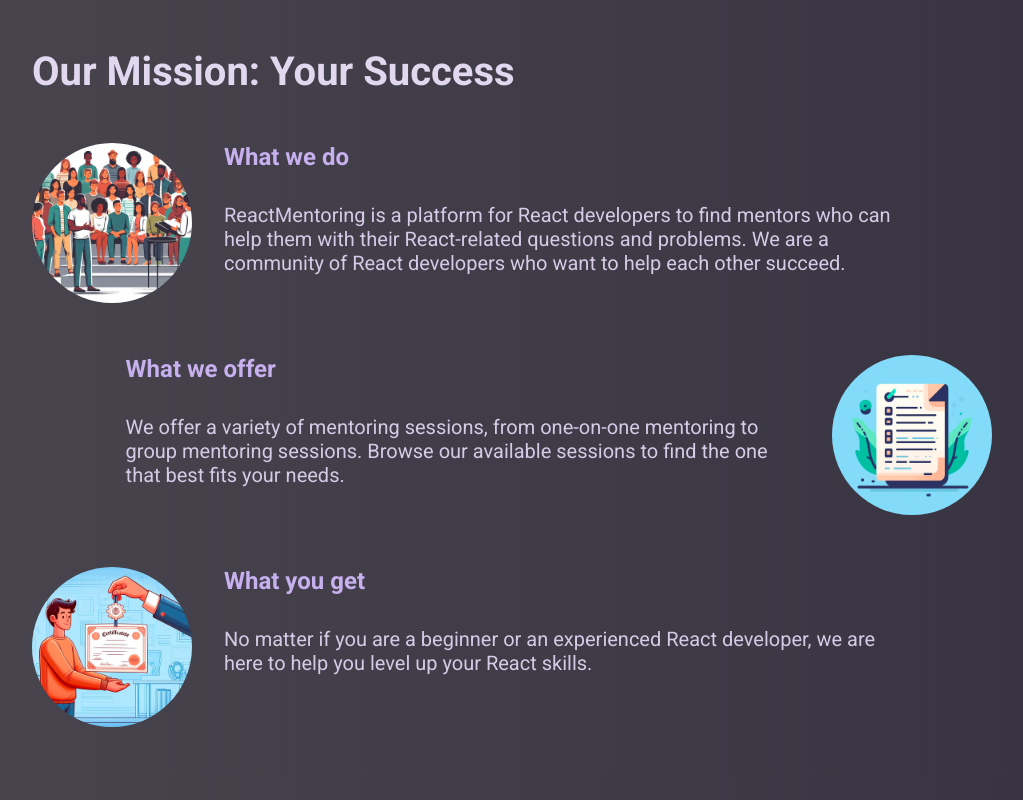
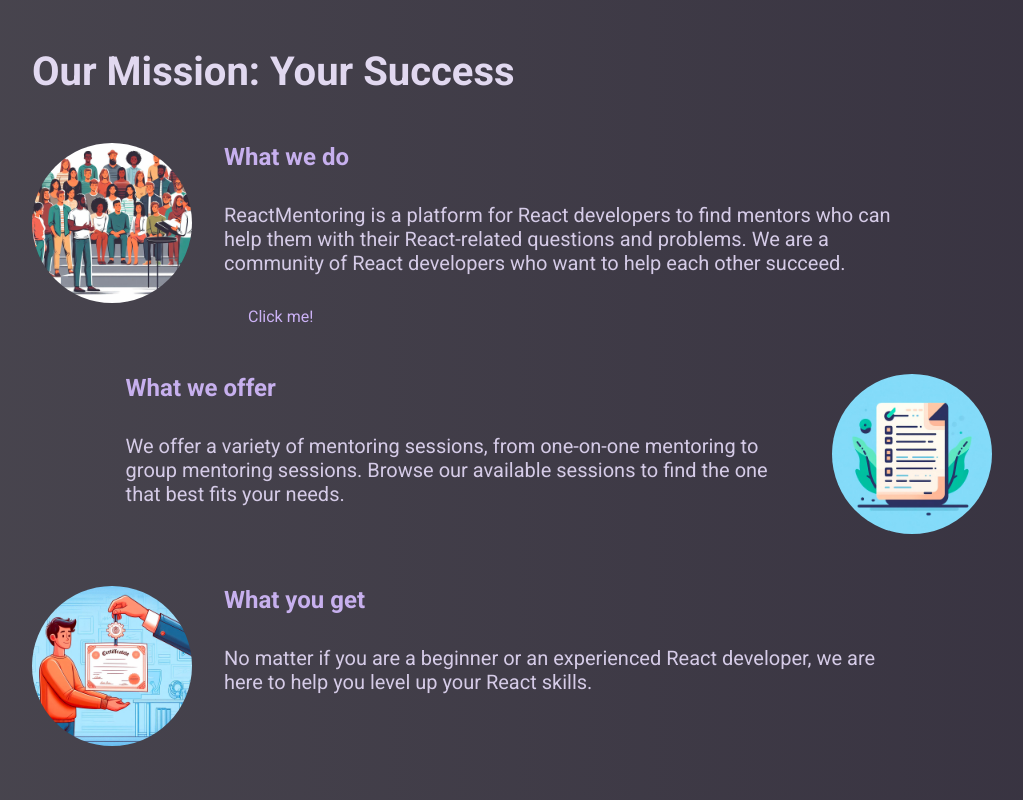
Before and after one commit to ihorvyshniakov/book-session-app, a React (Vite) app: page / in a window 1280 px wide. Shown: the whole page, without its empty margins (128-1151 px from the left). Built offline with nearby package versions, Linux system fonts and the light colour scheme.

Commit message:
99. Added UI component <Button>

```diff
--- /dev/null
+++ b/src/components/UI/Button.tsx
@@ -0,0 +1,29 @@
+import { type ComponentPropsWithoutRef, type ReactNode } from 'react'
+import { Link, type LinkProps } from 'react-router-dom'
+
+type ButtonProps = {
+	to?: string
+	textOnly?: boolean
+	children: ReactNode
+} & ComponentPropsWithoutRef<'button'> &
+	LinkProps
+
+const Button = ({ to, textOnly, children, ...props }: ButtonProps) => {
+	const myClasses = `button${textOnly ? ' button--text-only' : ''}`
+
+	if (to === undefined) {
+		return (
+			<button className={myClasses} {...props}>
+				{children}
+			</button>
+		)
+	}
+
+	return (
+		<Link to={to} className={myClasses} {...props}>
+			{children}
+		</Link>
+	)
+}
+
+export default Button
--- a/src/pages/Home.tsx
+++ b/src/pages/Home.tsx
@@ -1,45 +1,51 @@
-import studentsImg from '../assets/students.jpg';
-import listImg from '../assets/list.jpg';
-import certificateImg from '../assets/certificate.jpg';
+import studentsImg from '../assets/students.jpg'
+import listImg from '../assets/list.jpg'
+import certificateImg from '../assets/certificate.jpg'
+import Button from '../components/UI/Button'
 
 export default function HomePage() {
 	return (
-    <main id="home-page">
+		<main id='home-page'>
 			<h2>Our Mission: Your Success</h2>
 			<section>
-        <img src={studentsImg} alt="A group of students" />
+				<img src={studentsImg} alt='A group of students' />
 				<div>
 					<h3>What we do</h3>
 					<p>
-            ReactMentoring is a platform for React developers to find mentors
-            who can help them with their React-related questions and problems.
-            We are a community of React developers who want to help each other
-            succeed.
+						ReactMentoring is a platform for React developers to
+						find mentors who can help them with their React-related
+						questions and problems. We are a community of React
+						developers who want to help each other succeed.
 					</p>
+					<Button to='boho' textOnly={true}>
+						Click me!
+					</Button>
 				</div>
 			</section>
 
 			<section>
-        <img src={listImg} alt="A list of sessions" />
+				<img src={listImg} alt='A list of sessions' />
 				<div>
 					<h3>What we offer</h3>
 					<p>
-            We offer a variety of mentoring sessions, from one-on-one mentoring
-            to group mentoring sessions. Browse our available sessions to find
-            the one that best fits your needs.
+						We offer a variety of mentoring sessions, from
+						one-on-one mentoring to group mentoring sessions. Browse
+						our available sessions to find the one that best fits
+						your needs.
 					</p>
 				</div>
 			</section>
 			<section>
-        <img src={certificateImg} alt="A certificate" />
+				<img src={certificateImg} alt='A certificate' />
 				<div>
 					<h3>What you get</h3>
 					<p>
-            No matter if you are a beginner or an experienced React developer,
-            we are here to help you level up your React skills.
+						No matter if you are a beginner or an experienced React
+						developer, we are here to help you level up your React
+						skills.
 					</p>
 				</div>
 			</section>
 		</main>
-  );
+	)
 }
```
Lines whose indentation alone changed are shown as unchanged.
